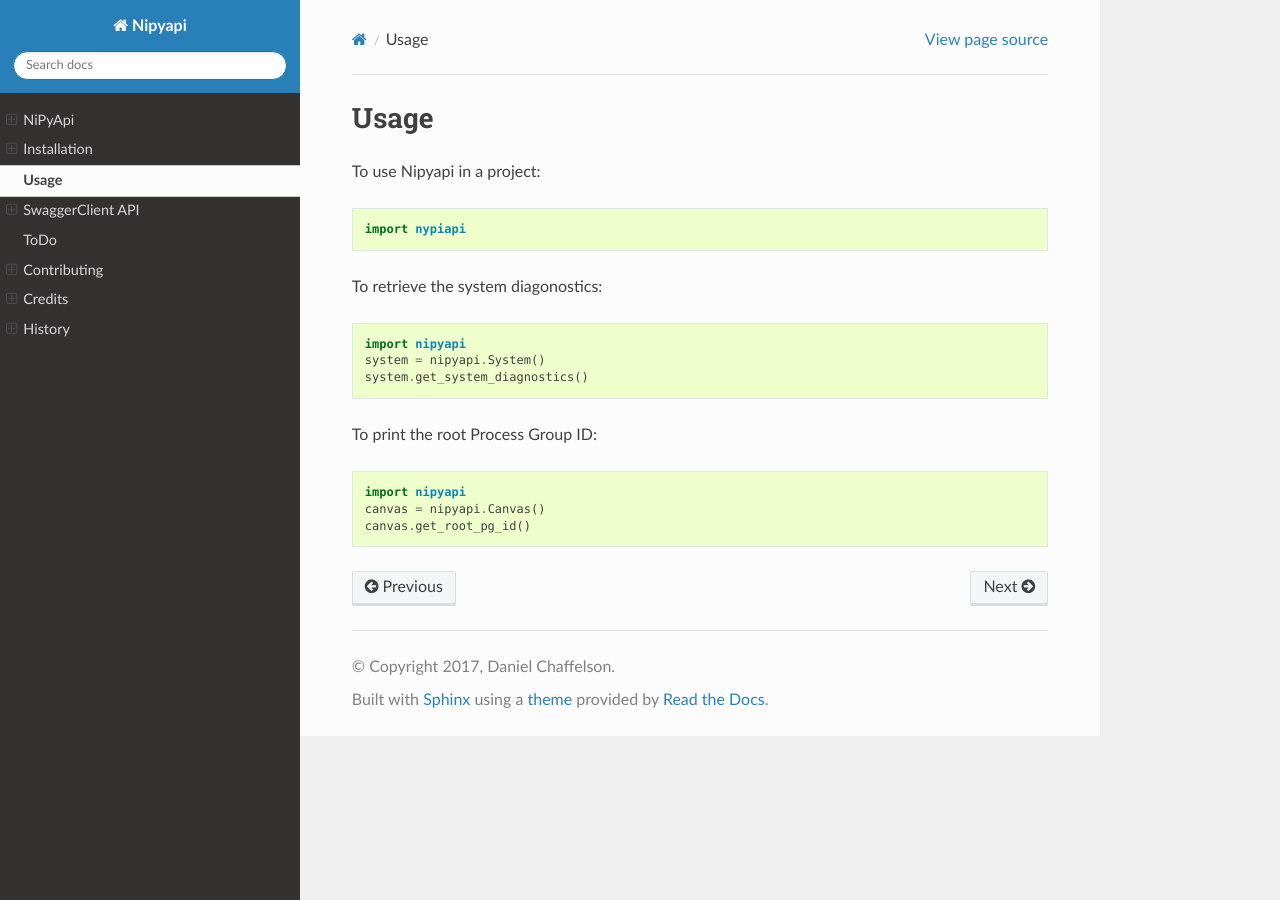
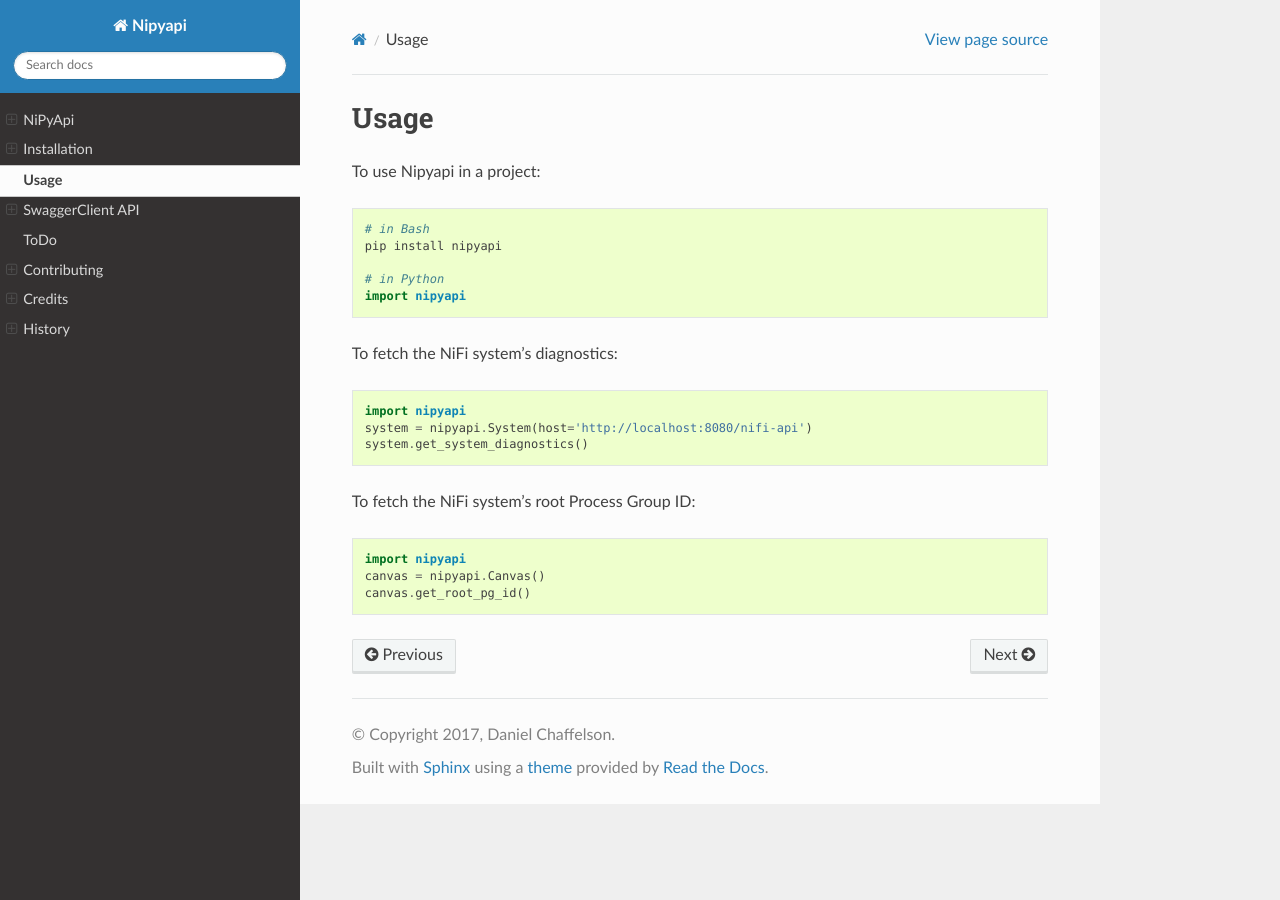
Before and after one commit to Chaffelson/nipyapi, a Sphinx documentation site: the page built from docs/usage.rst, in a window 1280 px wide. Built offline with Sphinx 7.4.7 and the Read the Docs theme 2.0.0, drawn with Linux system fonts in a browser that asks for light colours.

Commit message:
Updated usage guide for further clarity

```diff
--- a/docs/usage.rst
+++ b/docs/usage.rst
@@ -4,16 +4,19 @@
 
 To use Nipyapi in a project::
 
-    import nypiapi
+    # in Bash
+    pip install nipyapi
 
+    # in Python
+    import nipyapi
 
-To retrieve the system diagonostics::
+To fetch the NiFi system's diagnostics::
 
     import nipyapi
-    system = nipyapi.System()
+    system = nipyapi.System(host='http://localhost:8080/nifi-api')
     system.get_system_diagnostics()
 
-To print the root Process Group ID::
+To fetch the NiFi system's root Process Group ID::
 
     import nipyapi
     canvas = nipyapi.Canvas()
```
